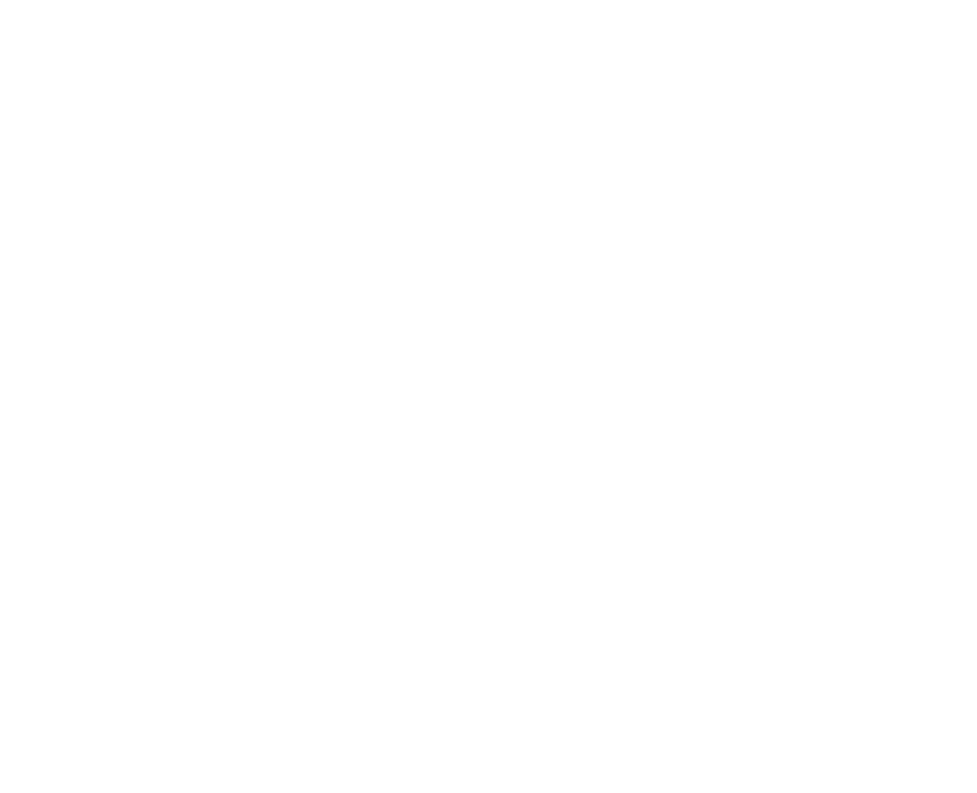
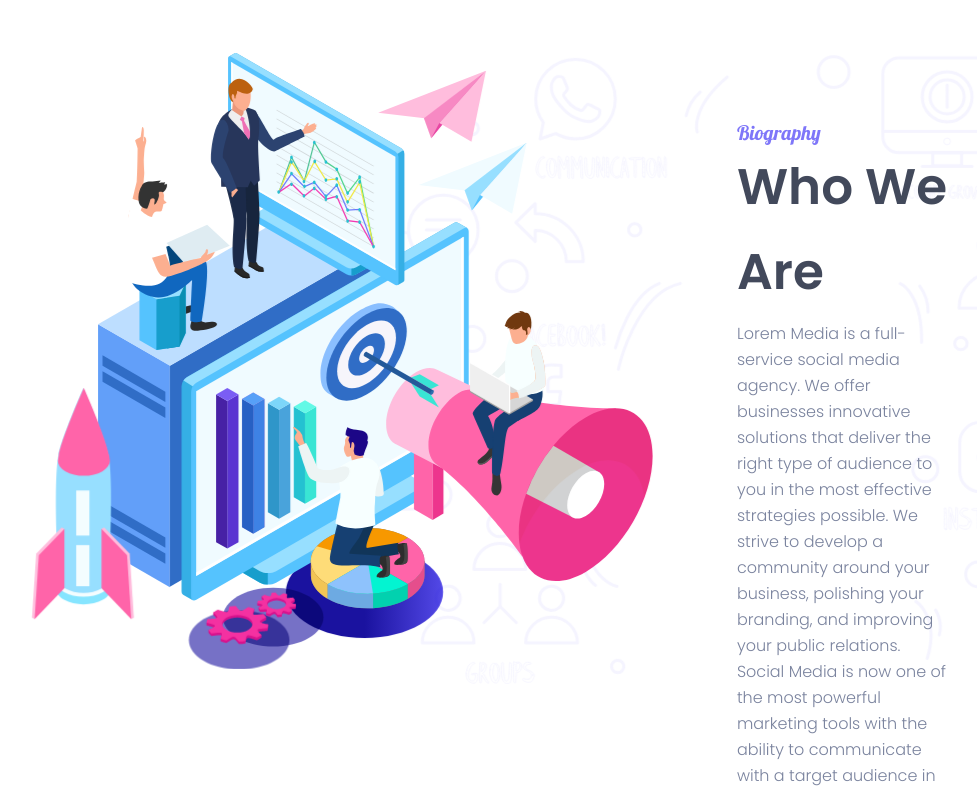
Before and after one commit to ngthuongdoan/legendary-barnacle, a Next.js app: page / in a window 1280 px wide. Shown: the part 860-1653 px from the top of the page, without its empty margins (81-1058 px from the left). Before the commit the page ends 918 px from the top, so only its background shows below. Built offline with nearby package versions, Linux system fonts and the light colour scheme.

Commit message:
feat: :lipstick: done who are we section

```diff
--- a/components/Section/Introduction/Introduction.module.scss
+++ b/components/Section/Introduction/Introduction.module.scss
@@ -48,6 +48,4 @@
   &__button {
     margin-left: 0.3rem;
   }
-  &__image {
-  }
 }
--- a/components/Section/WhoWeAre/WhoWeAre.module.scss
+++ b/components/Section/WhoWeAre/WhoWeAre.module.scss
@@ -0,0 +1,58 @@
+.who-we-are {
+  position: relative;
+  width: 100%;
+  margin: 0;
+  padding: 0;
+  height: 100%;
+  margin-top: -0.3rem;
+  &__background {
+    position: absolute;
+    top: 0;
+    right: -0.4rem;
+    z-index: -1000000;
+  }
+}
+
+.main-content {
+  display: flex;
+  padding-left: 8.1rem;
+  gap: 8.43rem;
+  width: 100%;
+  &__headline {
+    position: relative;
+    padding-top: 6.5rem;
+    padding-right: 24.9rem;
+    color: #42495b;
+    &--highlight {
+      display: block;
+      font-family: 'Lobster';
+      line-height: 2.5rem;
+      font-weight: 400;
+      font-size: 2rem;
+      color: #7e76f9;
+    }
+    &--normal {
+      font-weight: 600;
+      font-size: 5rem;
+      line-height: 8.5rem;
+    }
+    h2 {
+      font-weight: 300;
+      font-size: 1.6rem;
+      color: #7a839e;
+      line-height: 2.6rem;
+      margin-top: 0.6rem;
+      margin-bottom: 3.2rem;
+    }
+  }
+  &__image {
+    margin-top: -0.2rem;
+  }
+  &__button {
+    margin-top: 0.7rem;
+    margin-left: -0.5rem;
+    font-size: 1.2rem;
+    font-weight: 600;
+    padding: 1.6rem 5.2rem;
+  }
+}
--- a/components/Section/WhoWeAre/WhoWeAre.tsx
+++ b/components/Section/WhoWeAre/WhoWeAre.tsx
@@ -1,9 +1,35 @@
+import Button from '@components/UI/Button/Button';
+import WhoWeAreImage from '@assets/svg/who-we-are-image.svg';
+import WhoWeAreBackground from '@assets/svg/who-we-are-bg.svg';
 import classes from './WhoWeAre.module.scss';
 
 interface Props {}
 
 const WhoWeAre = (props: Props) => {
-  return <div></div>;
+  return (
+    <section className={classes['who-we-are']}>
+      <div className={classes['main-content']}>
+        <div className={classes['main-content__image']}>
+          <WhoWeAreImage></WhoWeAreImage>
+        </div>
+        <div className={classes['main-content__headline']}>
+          <WhoWeAreBackground className={classes['who-we-are__background']}></WhoWeAreBackground>
+          <h1>
+            <span className={classes['main-content__headline--highlight']}>Biography</span>
+            <span className={classes['main-content__headline--normal']}>Who We Are</span>
+          </h1>
+          <h2>
+            Lorem Media is a full-service social media agency. We offer businesses innovative solutions that deliver the right type of audience to you
+            in the most effective strategies possible. We strive to develop a community around your business, polishing your branding, and improving
+            your public relations. <br />
+            Social Media is now one of the most powerful marketing tools with the ability to communicate with a target audience in real time. <br />{' '}
+            <br /> It's 2019: time to sink or swim.
+          </h2>
+          <Button className={classes['main-content__button']}>SEE MORE</Button>
+        </div>
+      </div>
+    </section>
+  );
 };
 
 export default WhoWeAre;
```
